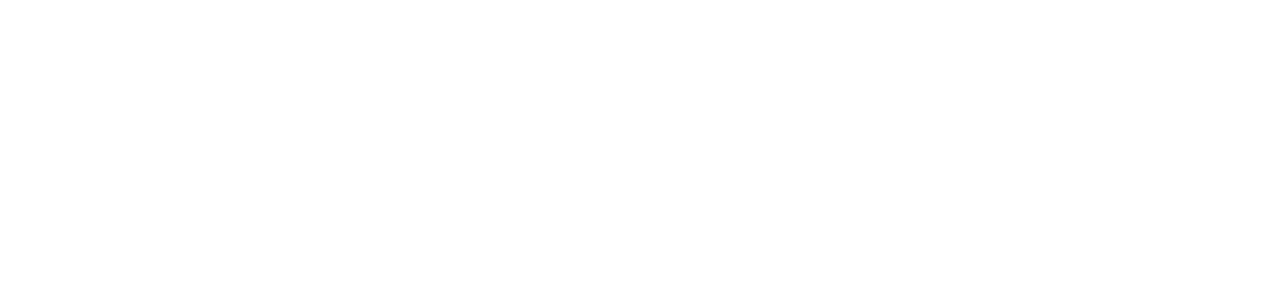
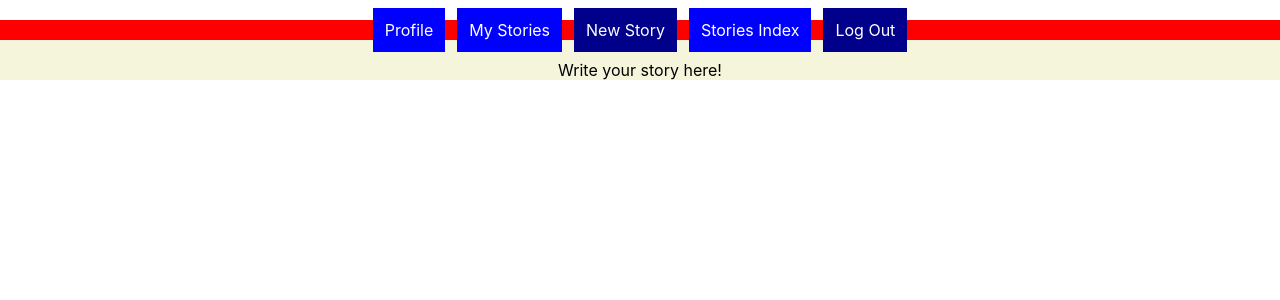
Before and after one commit to Cooliomoded/flitter-front-end, a React (Create React App) app: page /write in a window 1280 px wide. Shown: the top 300 px of the page. Built offline with nearby package versions, Linux system fonts and the light colour scheme.

Commit message:
Working Login / Logout

```diff
--- a/src/App.js
+++ b/src/App.js
@@ -10,6 +10,7 @@ import Signup from './components/Signup'
 import Home from './containers/Home'
 import Support from './components/Support'
 import UserStories from './components/UserStories'
+import StoryWrite from './components/StoryWrite'
 
 import { fetchStories } from './actions/storyActions'
 import { getProfileFetch } from './actions/loginActions'
@@ -17,11 +18,11 @@ import './App.css';
 
 class App extends Component {
   componentDidMount(){
-    fetchStories()
-    getProfileFetch()
+    this.props.getProfileFetch()
   }
 
   render(){
+    console.log(this.props.user)
   return (
     <div className="App">
       <Switch>
@@ -31,6 +32,7 @@ class App extends Component {
      {/* <Route path='/index/:storyId' component={StoryShow} /> */}
      <Route path="/support" component={Support} />
      <Route path="/my-stories" render={routerProps => <UserStories {...routerProps} user={this.props.user} />} />
+     <Route path="/write" component={StoryWrite} />
      </Switch>
     </div>
   )};
@@ -40,7 +42,7 @@ class App extends Component {
 const mapStateToProps = state => {
   return {
       stories: state.story,
-      user: state.user
+      user: state.login
   }
 }
 
--- a/src/components/Signup.js
+++ b/src/components/Signup.js
@@ -28,7 +28,6 @@ class SignUp extends Component {
     handleOnSubmit = event => {
         event.preventDefault()
         let user = { ...this.state }
-        console.log(user)
         this.props.createUser(user)
         this.props.history.push('/index')
         this.setState({
--- a/src/components/StoryWrite.js
+++ b/src/components/StoryWrite.js
@@ -0,0 +1,14 @@
+import React from 'react'
+
+import NavBar from './UserNavBar'
+
+const StoryWrite = () => {
+    return(
+        <div>
+            <NavBar></NavBar>
+            Write your story here!
+        </div>
+    )
+}
+
+export default StoryWrite
--- a/src/components/UserNavBar.js
+++ b/src/components/UserNavBar.js
@@ -15,6 +15,10 @@ const clickedLink = {
     background: 'darkblue'
   }
 
+const handleLogout = () => {
+    localStorage.clear()
+}
+
 const UserNavBar = () => {
     return (
         <div className='nav-bar'>
@@ -22,7 +26,7 @@ const UserNavBar = () => {
             <NavLink className='navlink' to='/my-stories' style={link} activeStyle={clickedLink}>My Stories</NavLink>
             <NavLink className='navlink' to='/write' style={link} activeStyle={clickedLink}>New Story</NavLink>
             <NavLink className='navlink' to='/index' style={link} activeStyle={clickedLink}>Stories Index</NavLink>
-            <NavLink className='navlink' to='/' style={link} activeStyle={clickedLink}>{localStorage.clear()}Log Out</NavLink>
+            <NavLink className='navlink' to='/' style={link} activeStyle={clickedLink}>Log Out</NavLink>
         </div>
     )
 }
--- a/src/components/UserStories.js
+++ b/src/components/UserStories.js
@@ -4,7 +4,7 @@ const UserStories = ({ stories }) => {
     console.log(stories)
     return(
         <div>
-            {/* {stories.map(story => <div>{story.title}</div>)} */}
+            Hello from user stories
         </div>
     )
 }
--- a/src/containers/Home.js
+++ b/src/containers/Home.js
@@ -9,6 +9,8 @@ import StoryShow from '../components/StoryShow'
 
 import { editStory, deleteStory, fetchStories } from '../actions/storyActions'
 import { fetchGenres } from '../actions/genreActions'
+import { getProfileFetch } from '../actions/loginActions'
+
 
 
 class Home extends Component {
@@ -16,7 +18,7 @@ class Home extends Component {
     componentDidMount() {
         this.props.fetchStories()
         this.props.fetchGenres()
-        this.props.fetch
+        this.props.getProfileFetch()
     }
 
     render() {
@@ -44,7 +46,8 @@ const mapDispatchToProps = dispatch => ({
     editStory: (story) => dispatch(editStory(story)),
     deleteStory: (story) => dispatch(deleteStory(story)),
     fetchStories: () => dispatch(fetchStories()),
-    fetchGenres: () => dispatch(fetchGenres())
+    fetchGenres: () => dispatch(fetchGenres()),
+    getProfileFetch: () => dispatch(getProfileFetch())
 })
 
 export default connect (mapStateToProps, mapDispatchToProps)(Home)
--- a/src/reducers/loginReducer.js
+++ b/src/reducers/loginReducer.js
@@ -2,11 +2,14 @@ const initialState = {
     currentUser: {}
 }
 
+
 export default function loginReducer(state = initialState, action) {
+    console.log(state, action)
     switch(action.type) {
         case 'LOGIN_USER':
             return {
                 ...state, currentUser: action.user
+
             }
         default:
             return state
```
